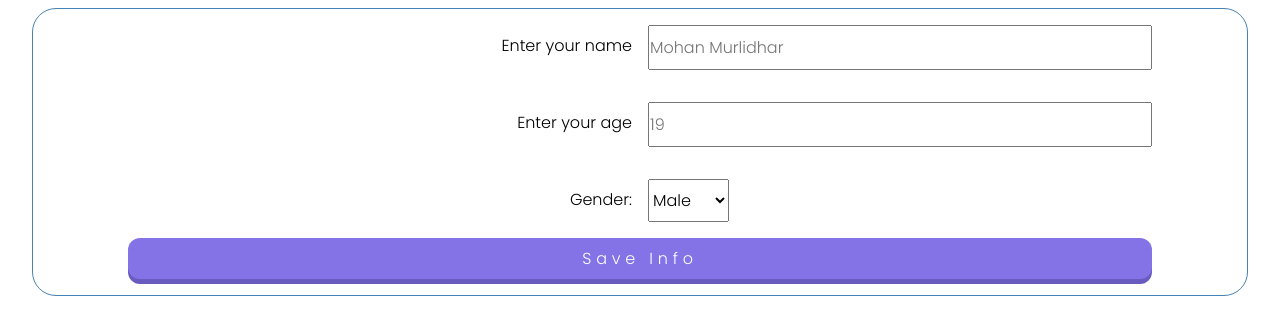
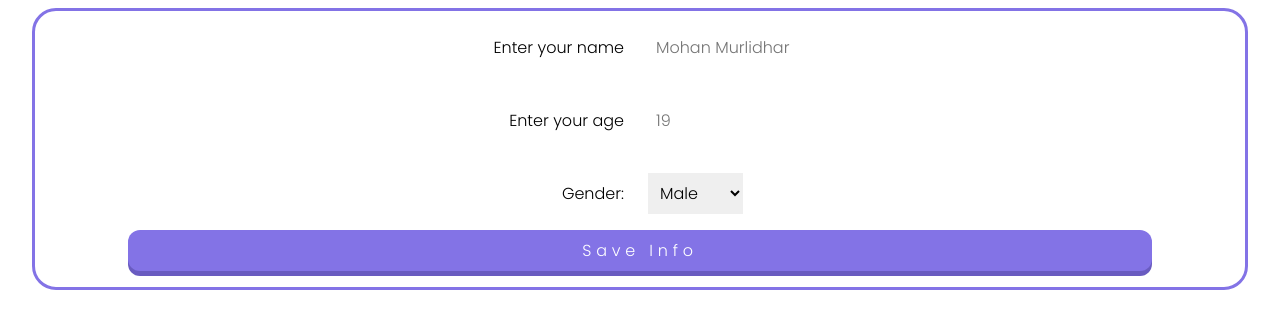
Before and after one commit to iammrverma/SanskritSanchara, a plain HTML site: page me.html in a window 1280 px wide. Shown: the part 110-444 px from the top of the page. Drawn offline with nearby package versions, Linux system fonts and the light colour scheme.

Commit message:
added custom border, boxsadow to input and select tag

```diff
--- a/css/me.css
+++ b/css/me.css
@@ -6,7 +6,7 @@
 
 .me{
     max-width: 95vw;
-    border: 1px solid var(--border-color, steelblue);
+    border: 3px solid #8373e6;
     border-radius: 24px;
     padding: 1rem 0;
     margin: 1rem auto;
@@ -25,8 +25,23 @@
 }
 
 input, label, select{
-    padding: 0.5rem 0;
+    padding: 0.5rem;
     font-size: 1rem;
+}
+
+input, select{
+    border: none;
+    outline: none;
+    transition: all 0.3s ease;
+}
+input{
+    box-shadow:none;
+    border-radius: 0px;
+}
+
+input:focus{
+    box-shadow: 0px 0px 6px 3px #8373e6, 0px 1px 6px 3px #8373e6;
+    border-radius: 12px;
 }
 
 select{
@@ -70,8 +85,4 @@ select{
         text-align: left;
         gap :0;
     }
-
-    input{
-        padding: 0.5rem 1rem;
-    }
  }
```
